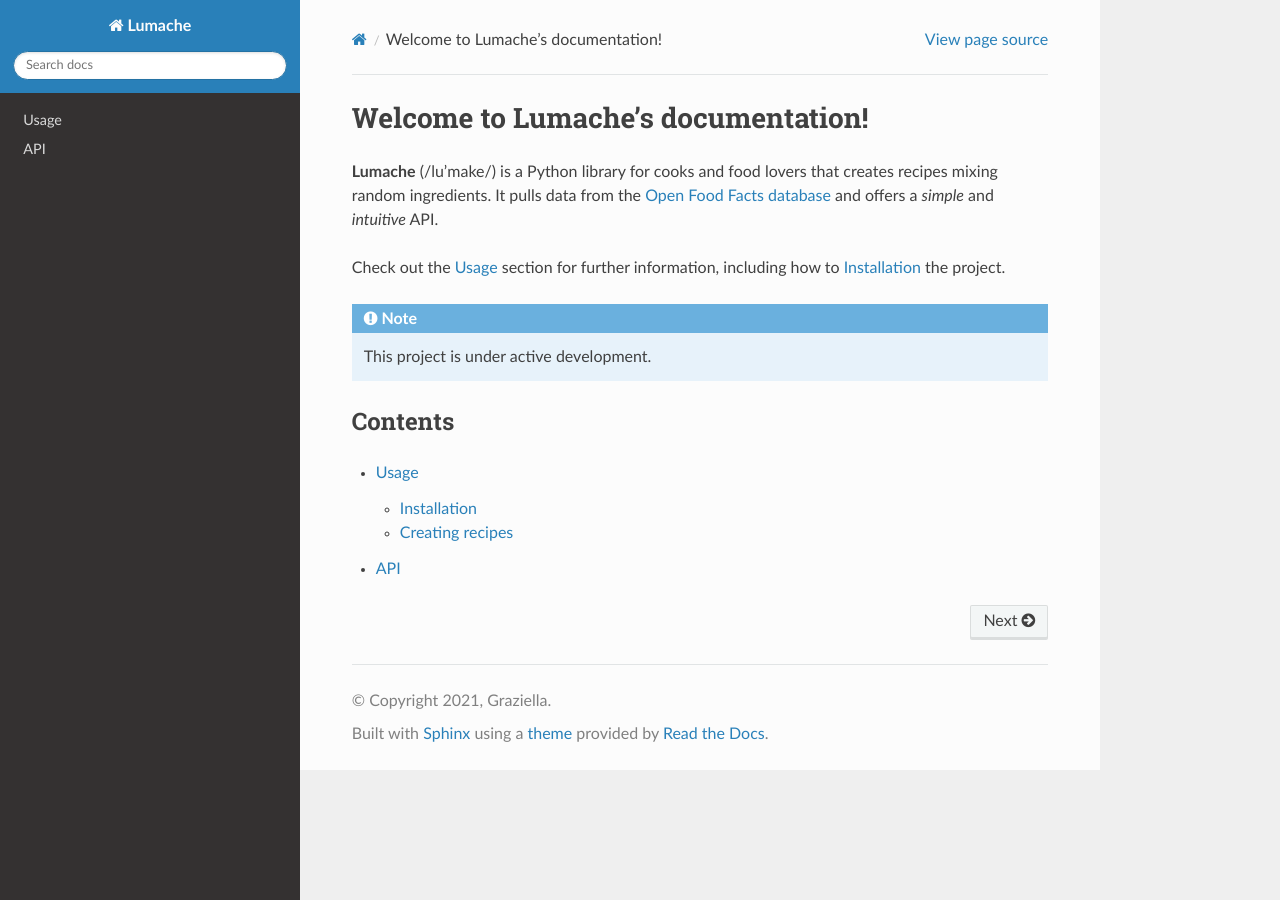
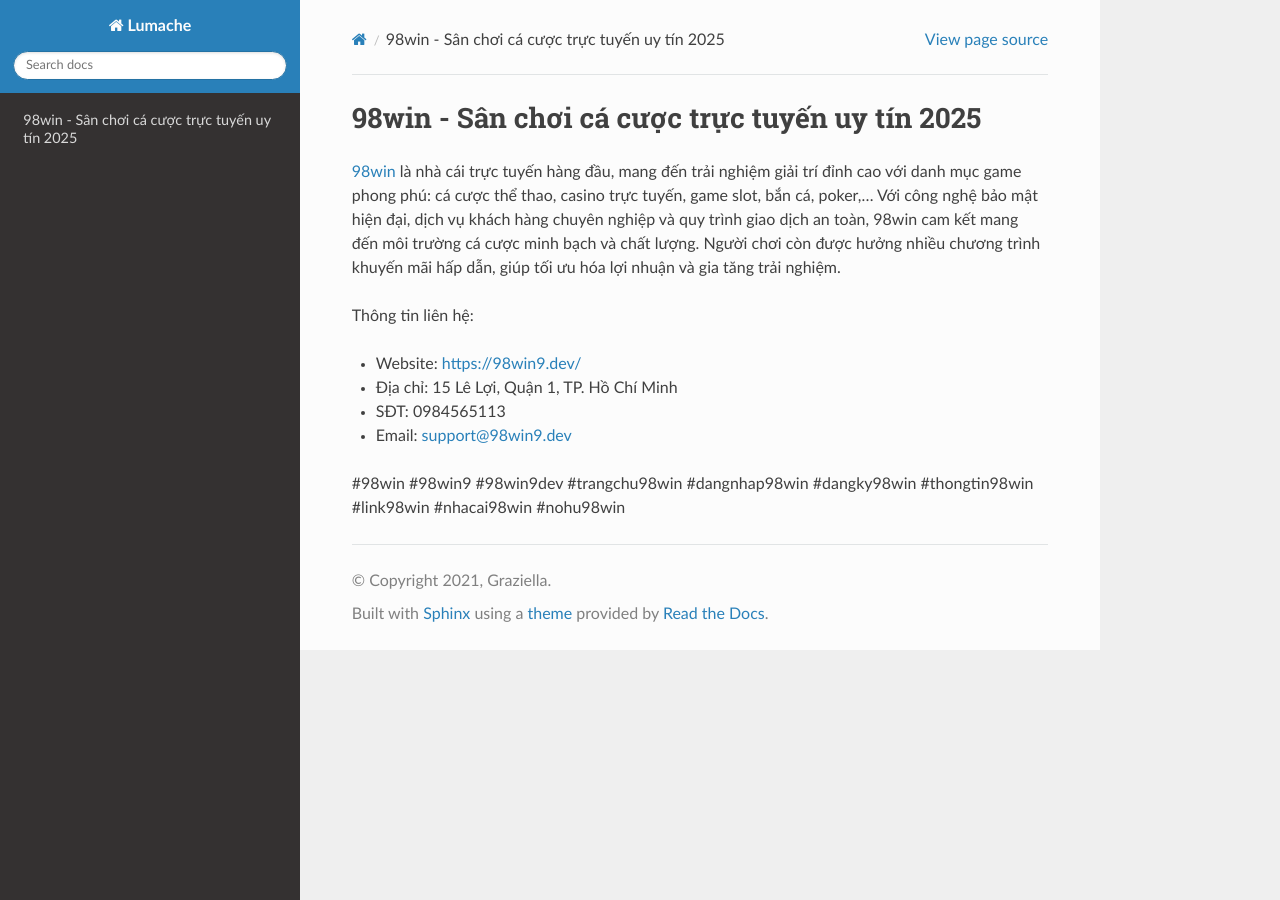
Before and after one commit to raaginigandhi216/98win9dev, a Sphinx documentation site: the page built from docs/source/index.rst, in a window 1280 px wide. Built offline with Sphinx 7.4.7 and the Read the Docs theme 3.1.0, drawn with Linux system fonts in a browser that asks for light colours.

Commit message:
Update index.rst

```diff
--- a/docs/source/index.rst
+++ b/docs/source/index.rst
@@ -1,22 +1,16 @@
-Welcome to Lumache's documentation!
+98win - Sân chơi cá cược trực tuyến uy tín 2025
 ===================================
 
-**Lumache** (/lu'make/) is a Python library for cooks and food lovers
-that creates recipes mixing random ingredients.
-It pulls data from the `Open Food Facts database <https://world.openfoodfacts.org/>`_
-and offers a *simple* and *intuitive* API.
+`98win <https://98win9.dev/>`_ là nhà cái trực tuyến hàng đầu, mang đến trải nghiệm giải trí đỉnh cao với danh mục game phong phú: cá cược thể thao, casino trực tuyến, game slot, bắn cá, poker,... Với công nghệ bảo mật hiện đại, dịch vụ khách hàng chuyên nghiệp và quy trình giao dịch an toàn, 98win cam kết mang đến môi trường cá cược minh bạch và chất lượng. Người chơi còn được hưởng nhiều chương trình khuyến mãi hấp dẫn, giúp tối ưu hóa lợi nhuận và gia tăng trải nghiệm.
 
-Check out the :doc:`usage` section for further information, including
-how to :ref:`installation` the project.
+Thông tin liên hệ:
 
-.. note::
+- Website: https://98win9.dev/
 
-   This project is under active development.
+- Địa chỉ: 15 Lê Lợi, Quận 1, TP. Hồ Chí Minh
 
-Contents
---------
+- SĐT: 0984565113
 
-.. toctree::
+- Email: support@98win9.dev
 
-   usage
-   api
+#98win #98win9 #98win9dev #trangchu98win #dangnhap98win #dangky98win #thongtin98win #link98win #nhacai98win #nohu98win
```
